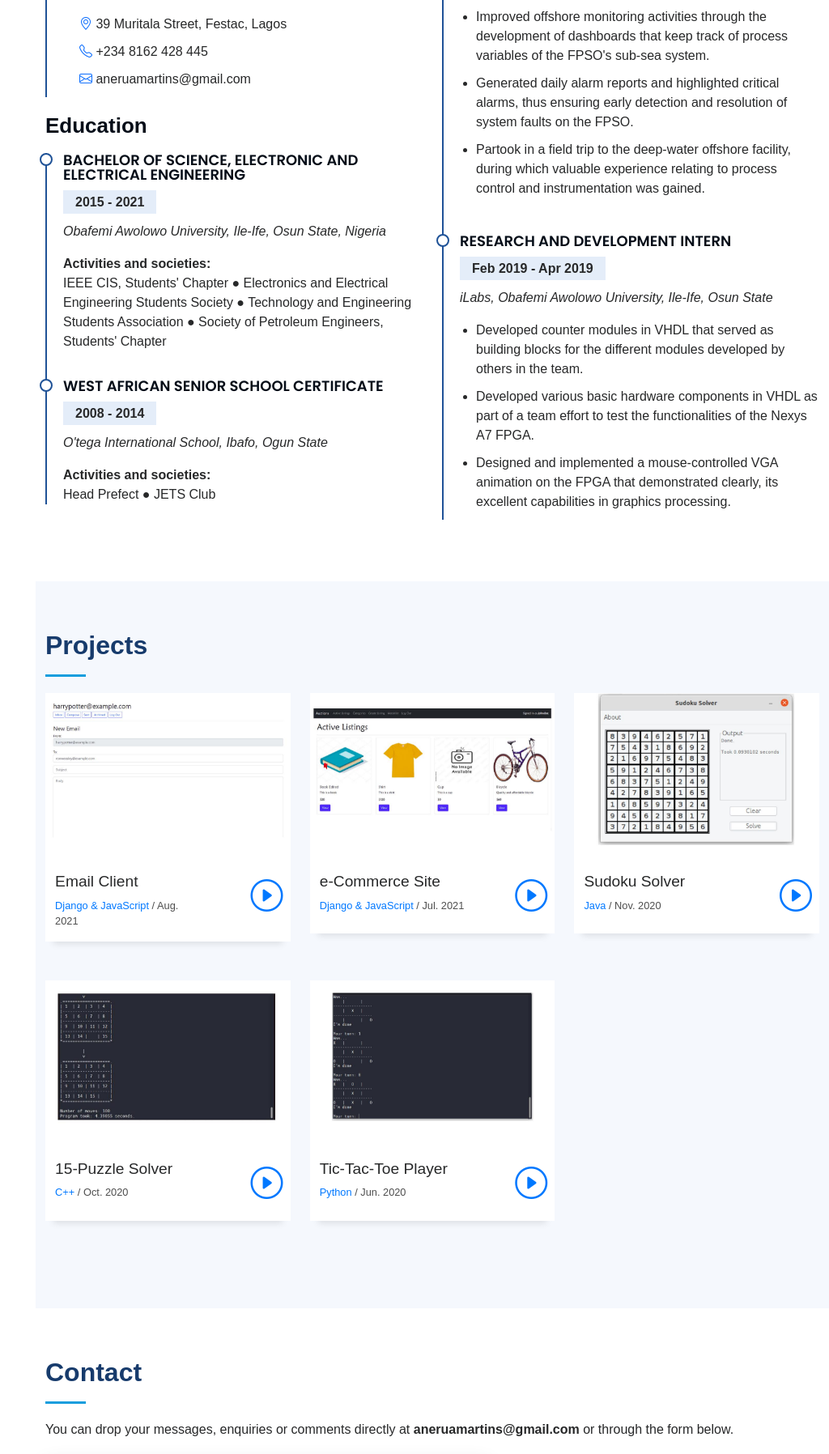
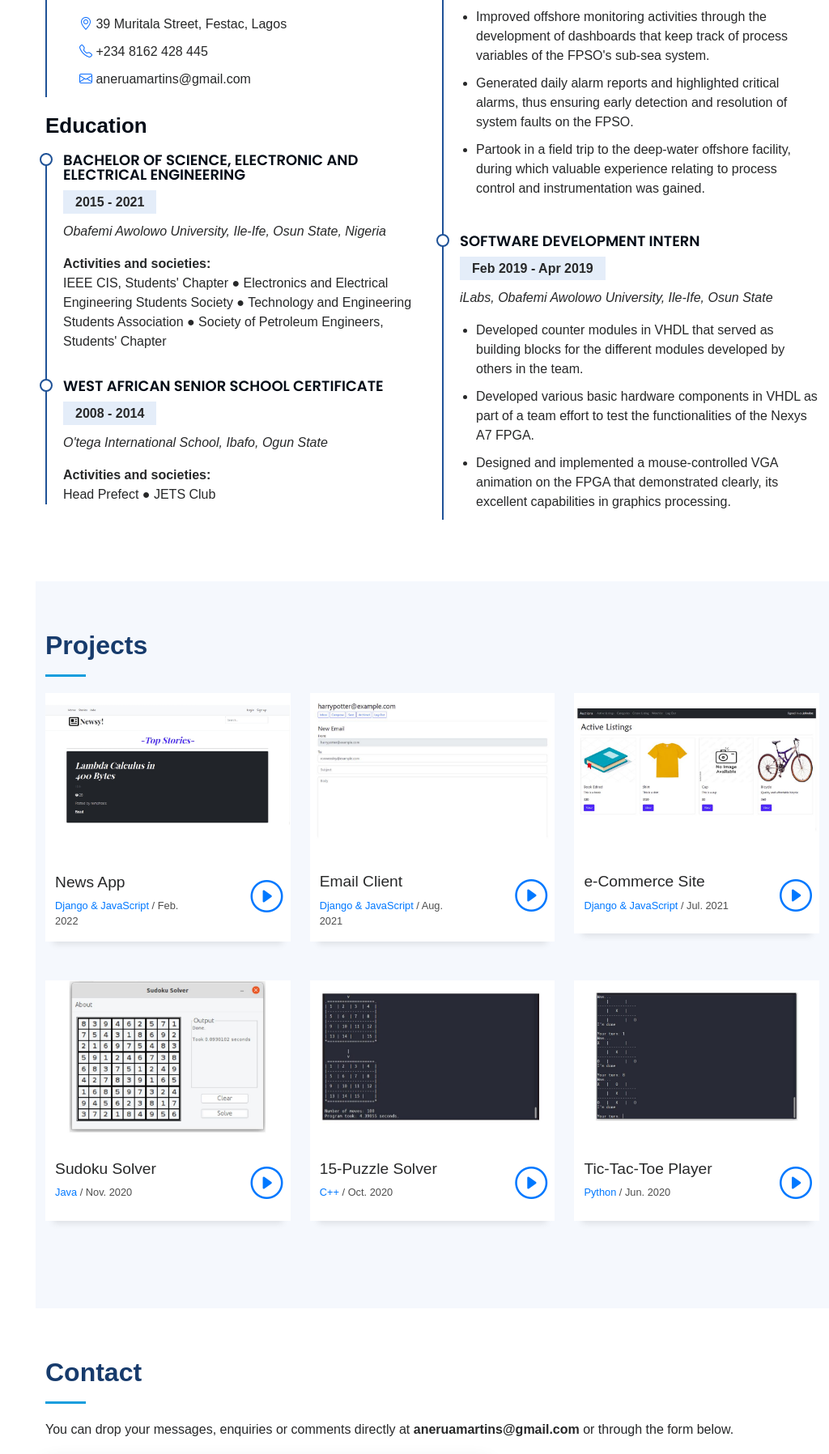
Before and after one commit to anerua/SardineNew, a Django app: page / in a window 1280 px wide. Shown: the part 2392-4188 px from the top of the page at 81% size, without its empty margins (256-1280 px from the left). Run offline with Django 3.2, Linux system fonts and the light colour scheme; some libraries are stand-ins or nearby versions.

Commit message:
add newsy to list of projects

```diff
--- a/portfolio/templates/portfolio/index.html
+++ b/portfolio/templates/portfolio/index.html
@@ -329,7 +329,7 @@
               </ul>
             </div>
             <div class="resume-item">
-              <h4>Research and Development Intern</h4>
+              <h4>Software Development Intern</h4>
               <h5>Feb 2019 - Apr 2019</h5>
               <p><em>iLabs, Obafemi Awolowo University, Ile-Ife, Osun State</em></p>
               <ul>
@@ -353,6 +353,30 @@
         </div>
 
         <div class="row">
+          <div class="col-md-4">
+            <div class="work-box">
+              <a href="{% static 'portfolio/img/work-6.jpg' %}" data-gallery="portfolioGallery" class="portfolio-lightbox">
+                <div class="work-img">
+                  <img src="{% static 'portfolio/img/work-6.jpg' %}" alt="" class="img-fluid">
+                </div>
+              </a>
+              <div class="work-content">
+                <div class="row">
+                  <div class="col-sm-8">
+                    <h2 class="w-title">News App</h2>
+                    <div class="w-more">
+                      <span class="w-ctegory">Django & JavaScript</span> / <span class="w-date">Feb. 2022</span>
+                    </div>
+                  </div>
+                  <div class="col-sm-4">
+                    <div class="w-like">
+                      <a href="https://anerua-newsy.herokuapp.com/" target="_blank" rel="noopener noreferrer"> <span class="bi bi-play-circle"></span></a>
+                    </div>
+                  </div>
+                </div>
+              </div>
+            </div>
+          </div>
           <div class="col-md-4">
             <div class="work-box">
               <a href="{% static 'portfolio/img/work-1.jpg' %}" data-gallery="portfolioGallery" class="portfolio-lightbox">
```
Also changed, not shown: portfolio/static/portfolio/img/work-6.jpg (added).
